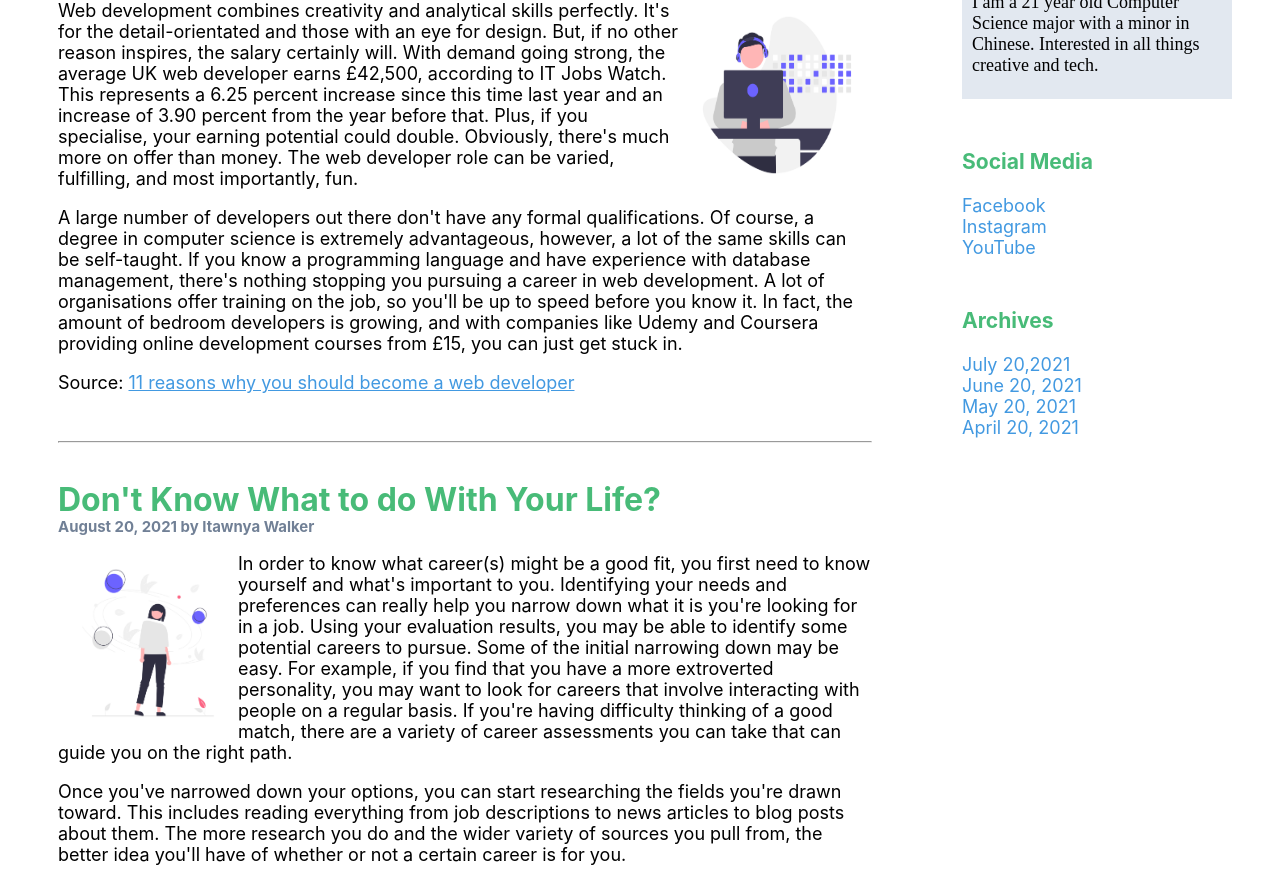
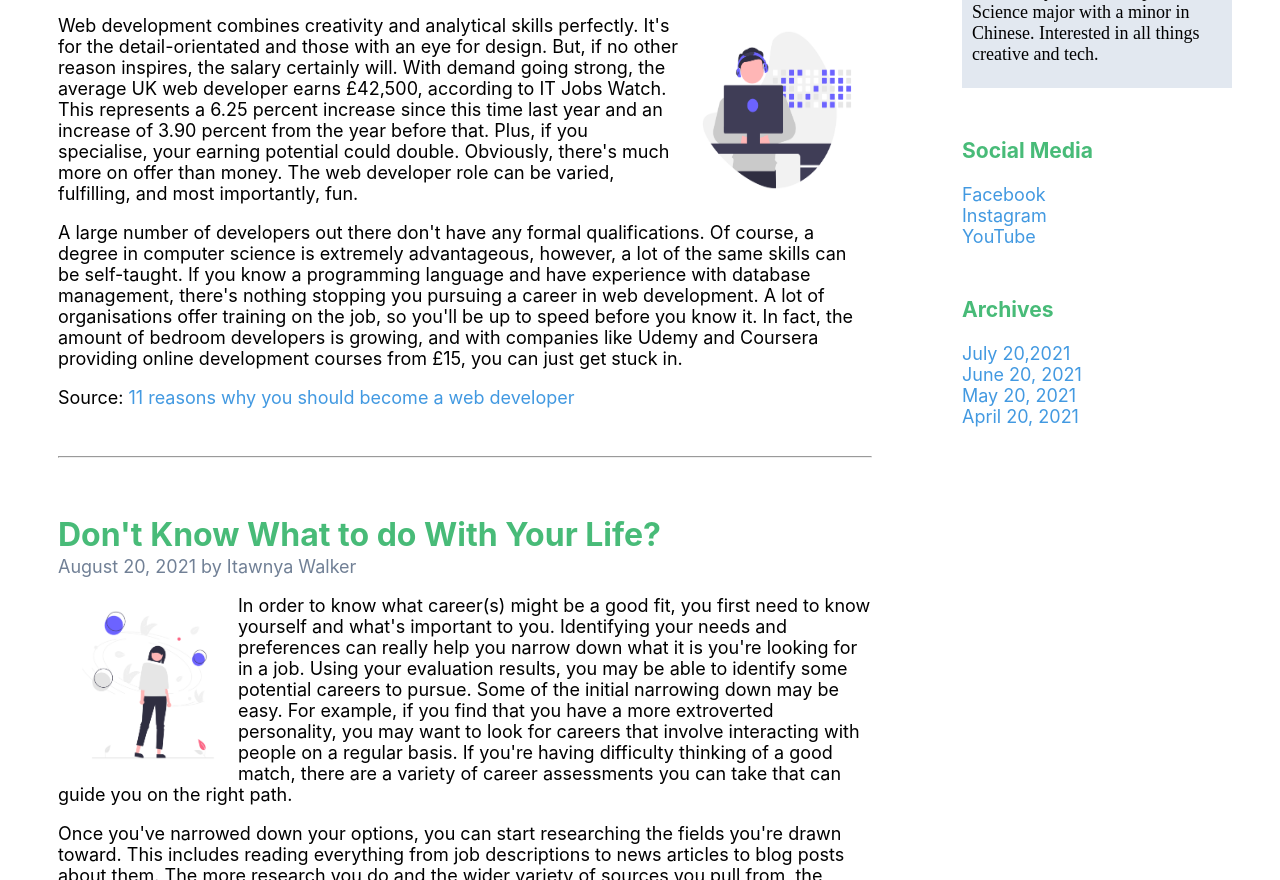
Before and after one commit to itawnyawalker/info2180-lab2, a plain HTML site: page index.html in a window 1280 px wide. Shown: the part 359-1239 px from the top of the page. Drawn offline with Linux system fonts and the light colour scheme.

Commit message:
Updated .html and .css

```diff
--- a/index.html
+++ b/index.html
@@ -16,7 +16,7 @@
 		<main>
 			<article>
 				<h2>Why Become A Web Developer? </h2>
-				<h5> September 20, 2021 by Itawnya Walker </h5>
+				<p class="subtitle" > September 20, 2021 by Itawnya Walker </p>
 
 				<p> <img src="entry1.png" alt="picture of Itawnya Walker" class="img1"> Web development combines creativity and analytical skills perfectly. It's for the detail-orientated and those with an eye for design. But, if no other reason inspires, the salary certainly will. With demand going strong, the average UK web developer earns £42,500, according to IT Jobs Watch. This represents a 6.25 percent increase since this time last year and an increase of 3.90 percent from the year before that. Plus, if you specialise, your earning potential could double. Obviously, there's much more on offer than money. The web developer role can be varied, fulfilling, and most importantly, fun. </p>
 
@@ -28,7 +28,7 @@
 			<hr>
 			<article>
 				<h2>Don't Know What to do With Your Life? </h2>
-				<h5> August 20, 2021 by Itawnya Walker </h5>
+				<p class="subtitle"> August 20, 2021 by Itawnya Walker </p>
 
 				<p> <img src="entry2.png" alt="picture of Itawnya Walker" class="img2"> In order to know what career(s) might be a good fit, you first need to know yourself and what's important to you. Identifying your needs and preferences can really help you narrow down what it is you're looking for in a job. Using your evaluation results, you may be able to identify some potential careers to pursue. Some of the initial narrowing down may be easy. For example, if you find that you have a more extroverted personality, you may want to look for careers that involve interacting with people on a regular basis.  If you're having difficulty thinking of a good match, there are a variety of career assessments you can take that can guide you on the right path.  </p>
 
--- a/styles.css
+++ b/styles.css
@@ -50,6 +50,7 @@ body {
 h1 {
 	font-size: 32px;
 	font-family: Georgia, 'Times New Roman', Times, serif;
+	margin-bottom: 10px;
 
 }
 
@@ -65,24 +66,20 @@ h1 {
 	height: 180px;
 }
 
-h2+h5, h2 {
-	line-height: 1px;
-}
 
 h2{
 	font-size:32px;
 	color: #48BB78;
+	margin-bottom: 2px;
 }
 
-h5 {
+.subtitle {
 	color: #718096;
+	margin-top: 1px;
 }
 
 a {
 	color: #4299E1;
-}
-
-aside a{
 	text-decoration: none;
 }
 
@@ -106,7 +103,6 @@ ul {
 	list-style-type: none;
 	margin: 0px;
 	padding: 0px;
-	text-align: left;
 }
 
 article {
```
